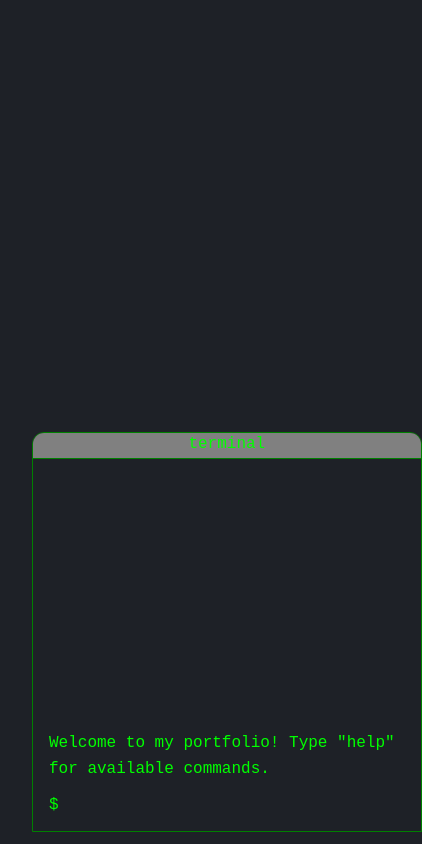
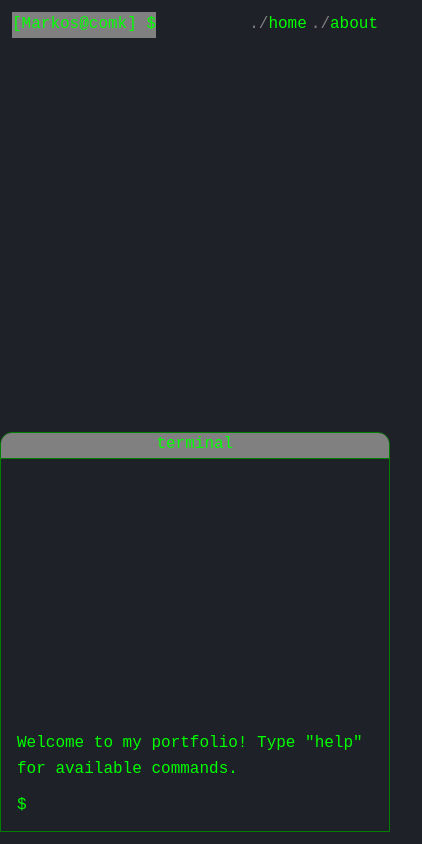
Before and after one commit to MarkosComK/MarkosComK, a Next.js app: page / in a window 390 px wide. Shown: the whole page, 422 px wide, since content can reach past the window. Built offline with nearby package versions, Linux system fonts and the light colour scheme.

Commit message:
basic responsive navbar

```diff
--- a/src/app/page.tsx
+++ b/src/app/page.tsx
@@ -1,11 +1,13 @@
 "use client";
 import Terminal from "@/components/Terminal/Terminal";
+import Navbar from "@/components/Navbar/Navbar";
 import { Providers } from "./providers";
 
 export default function Home() {
-  return (
-    <Providers>
-      <Terminal />
-    </Providers>
-  );
+	return (
+		<Providers>
+			<Navbar/>
+			<Terminal/>
+		</Providers>
+	);
 }
--- /dev/null
+++ b/src/components/Navbar/Navbar.tsx
@@ -0,0 +1,25 @@
+"use client";
+
+import * as Nav from "./styles.tsx"
+
+const Navbar = () => {
+	return (
+		<Nav.Wrapper>
+			<Nav.Bar>
+				<div>
+					[Markos@comk] $
+				</div>
+				<ul>
+					<li>
+						<span>./</span>home
+					</li>
+					<li>
+						<span>./</span>about
+					</li>
+				</ul>
+			</Nav.Bar>
+		</Nav.Wrapper>
+	);
+};
+
+export default Navbar;
--- /dev/null
+++ b/src/components/Navbar/styles.tsx
@@ -0,0 +1,36 @@
+import styled from "styled-components";
+
+export const Wrapper = styled.div`
+	width: 100%;
+	height: 50px;
+	display: flex;
+	align-items: center;
+	justify-content: center;
+	padding: 0;
+	margin: 0;
+`;
+
+export const Bar = styled.nav`
+	display: flex;
+	align-items: center;
+	justify-content: space-between;
+	width: clamp(50%, 800px, 100%);
+	height: 50px;
+	padding: 0;
+	margin: 0 8px;
+
+	& div {
+		margin-left: 4px;
+		background-color: grey;
+	}
+	& ul {
+		display: flex;
+		list-style-type: none;
+		& li {
+			margin-right: 4px;
+			& span {
+				color: grey;
+			}
+		}
+	}
+`;
--- a/src/styles/globals.ts
+++ b/src/styles/globals.ts
@@ -13,7 +13,7 @@ const GlobalStyle = createGlobalStyle`
    color: ${({ theme }) => theme.colors.text};
    font-family: 'Courier New', Courier, monospace;
    line-height: 1.6;
-   padding: 2rem;
+   padding: 0;
  }
 
  a {
```
